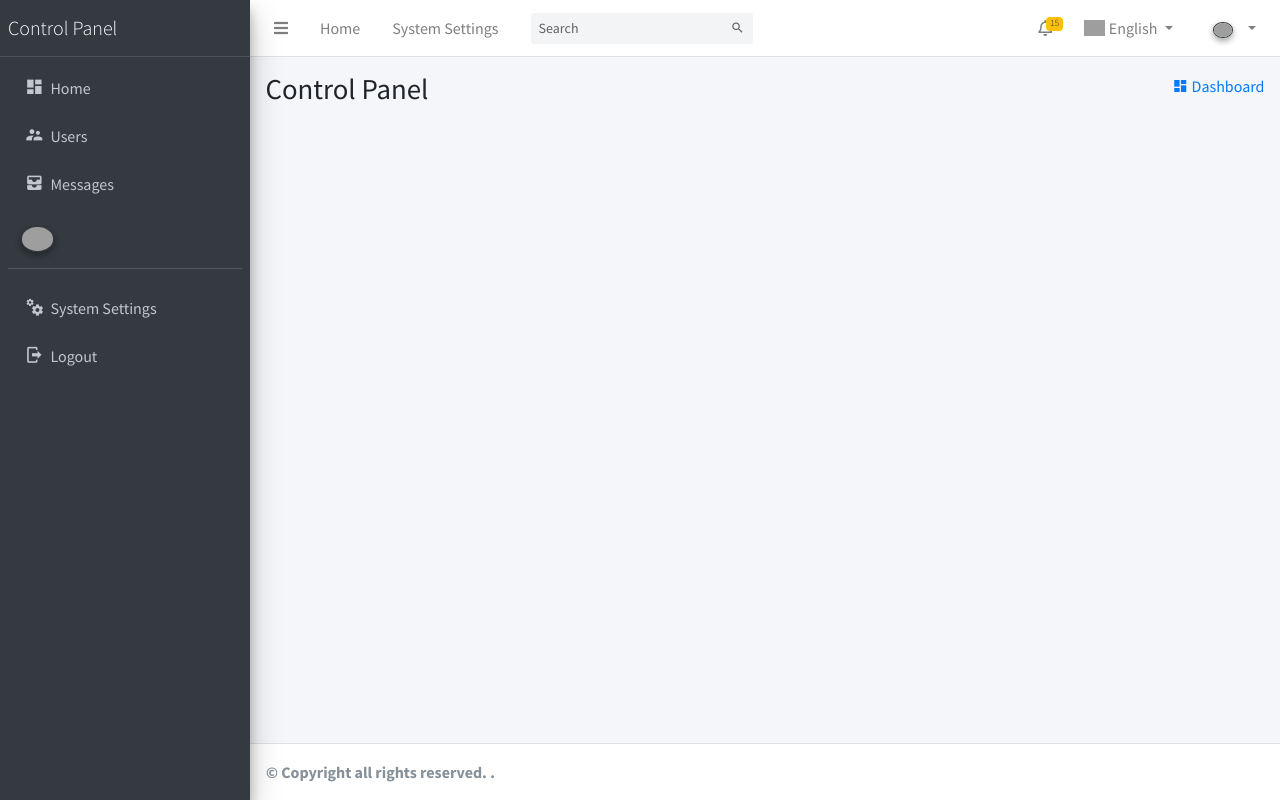
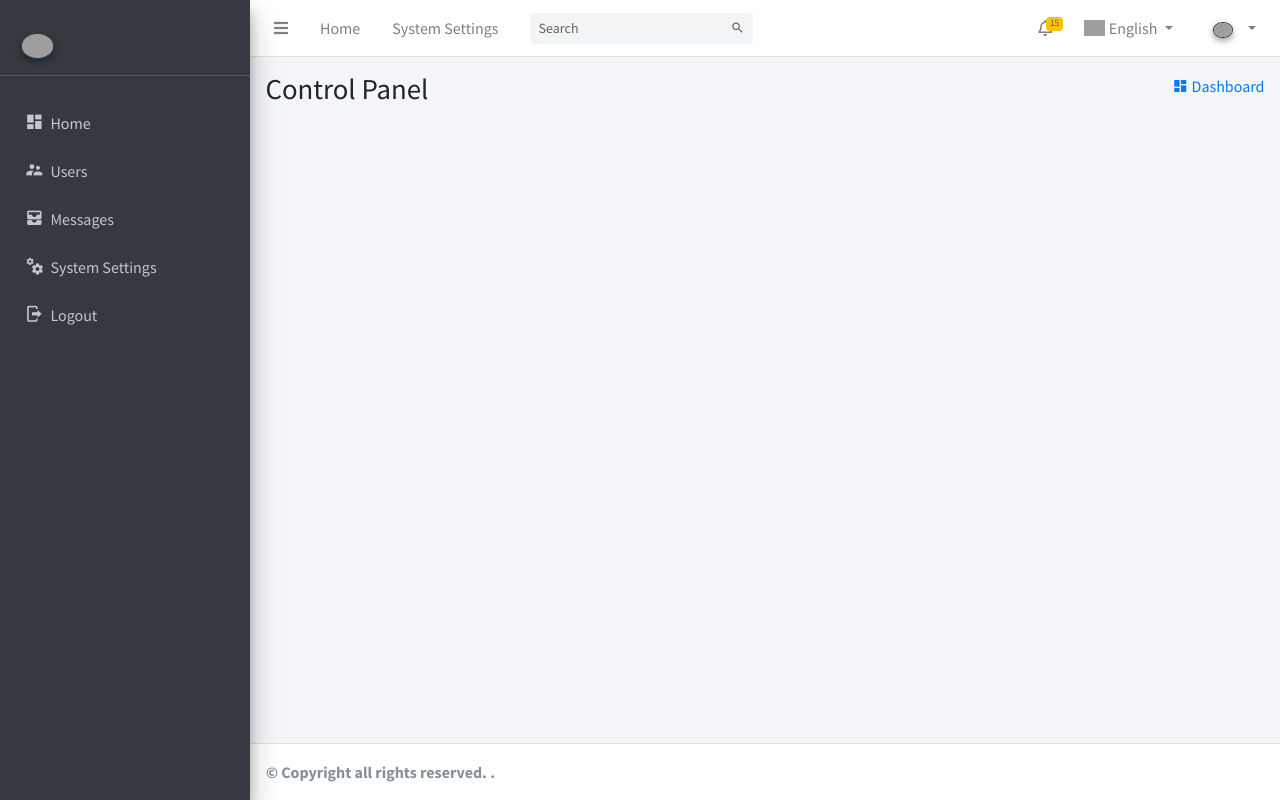
Before and after one commit to idiab1/railway_reservation_tickets_system, a Laravel app: template resources/views/admin/adminHome.blade.php in a window 1280 px wide. Run offline with Laravel 8, Linux system fonts and the light colour scheme; the template is opened without the code that fills it, so the values that code supplies are empty; settings files or empty folders that the repository lacks are supplied; some libraries are stand-ins or nearby versions; grey boxes are pictures that could not be loaded.

Commit message:
edit on sidebar layout

```diff
--- a/resources/views/admin/include/sidebar.blade.php
+++ b/resources/views/admin/include/sidebar.blade.php
@@ -1,10 +1,19 @@
 <!-- Main Sidebar Container -->
 <aside class="main-sidebar sidebar-dark-primary elevation-4">
     <!-- Brand Logo -->
-    <a href="{{route('admin.home')}}" class="brand-link">
+    {{-- <a href="{{route('admin.home')}}" class="brands-link"> --}}
         {{-- <img src="../../dist/img/AdminLTELogo.png" alt="AdminLTE Logo" class="brand-image img-circle elevation-3" style="opacity: .8"> --}}
-        <span class="brand-text font-weight-light">Control Panel</span>
-    </a>
+        {{-- <span class="brand-text font-weight-light">Control Panel</span> --}}
+
+    {{-- </a> --}}
+    <div class="user-panel mt-3 pb-3 mb-3 d-flex brand-link">
+        <div class="image">
+            <img src="{{asset('uploads/users/' . Auth::user()->profile->image)}}" class="img-circle border border-dark elevation-2" alt="User Image">
+        </div>
+        <div class="info">
+            <a href="#" class="d-block brand-link">{{auth()->user()->name}}</a>
+        </div>
+    </div>
 
     <!-- Sidebar -->
     <div class="sidebar">
@@ -43,6 +52,7 @@
                     </ul>
                 </li> --}}
 
+                <!-- Home -->
                 <li class="nav-item">
                     <a class="nav-link" href="{{route('admin.home')}}">
                         <i class="mdi mdi-view-dashboard nav-icon" aria-hidden="true"></i>
@@ -50,6 +60,7 @@
                     </a>
                 </li>
 
+                <!-- Users -->
                 <li class="nav-item">
                     <a class="nav-link" href="{{route('users.index')}}">
                         <i class="mdi mdi-account-supervisor nav-icon" aria-hidden="true"></i>
@@ -57,7 +68,7 @@
                     </a>
                 </li>
 
-
+                <!-- Messages -->
                 <li class="nav-item">
                     <a class="nav-link" href="{{route('contact.index')}}">
                         <i class="mdi mdi-inbox-multiple nav-icon" aria-hidden="true"></i>
@@ -65,21 +76,6 @@
                     </a>
                 </li>
 
-            </ul>
-        </nav>
-        <!-- /.sidebar-menu -->
-        <!-- Sidebar user -->
-        <div class="user-panel mt-3 pb-3 mb-3 d-flex">
-            <div class="image">
-                <img src="{{asset('uploads/users/' . Auth::user()->profile->image)}}" class="img-circle border border-dark elevation-2" alt="User Image">
-            </div>
-            <div class="info">
-                <a href="#" class="d-block">{{auth()->user()->name}}</a>
-            </div>
-        </div>
-
-        <nav class="mt-2">
-            <ul class="nav nav-pills nav-sidebar flex-column" data-widget="treeview" role="menu" data-accordion="false">
                 <!-- Setting -->
                 <li class="nav-item">
                     <a class="nav-link" href="{{route('setting.edit', ['id' => $setting->id])}}">
@@ -87,8 +83,14 @@
                         <p>{{ trans('site.system_settings') }}</p>
                     </a>
                 </li>
+
+            </ul>
+        </nav>
+        <!-- /.sidebar-menu -->
+
+        <nav class="nav-logout">
+            <ul class="nav nav-pills nav-sidebar flex-column" data-widget="treeview" role="menu" data-accordion="false">
                 <!-- Logout -->
-
                 <li class="nav-item">
                     <a class="nav-link" href="{{ route('logout') }}"
                         onclick="event.preventDefault();
```
